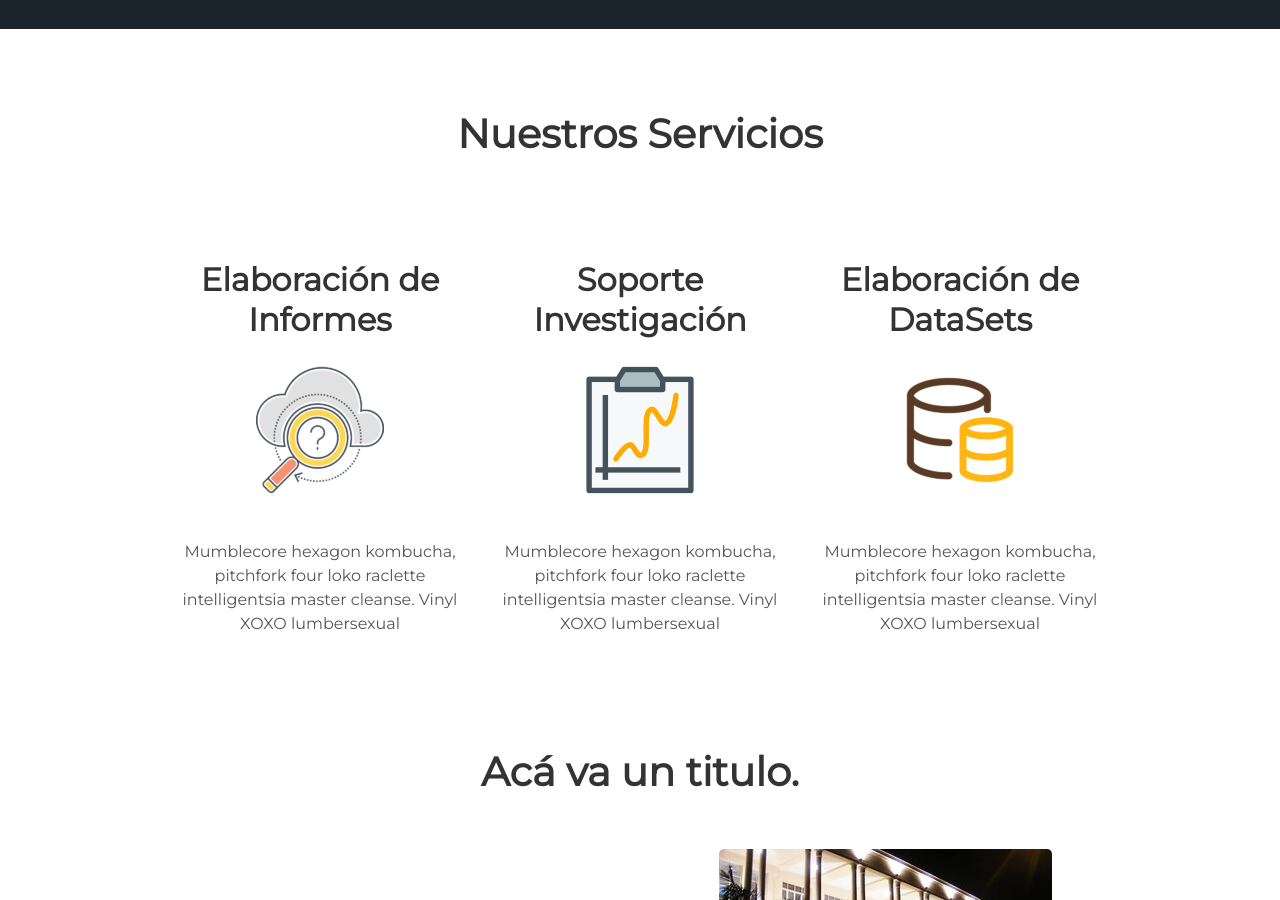
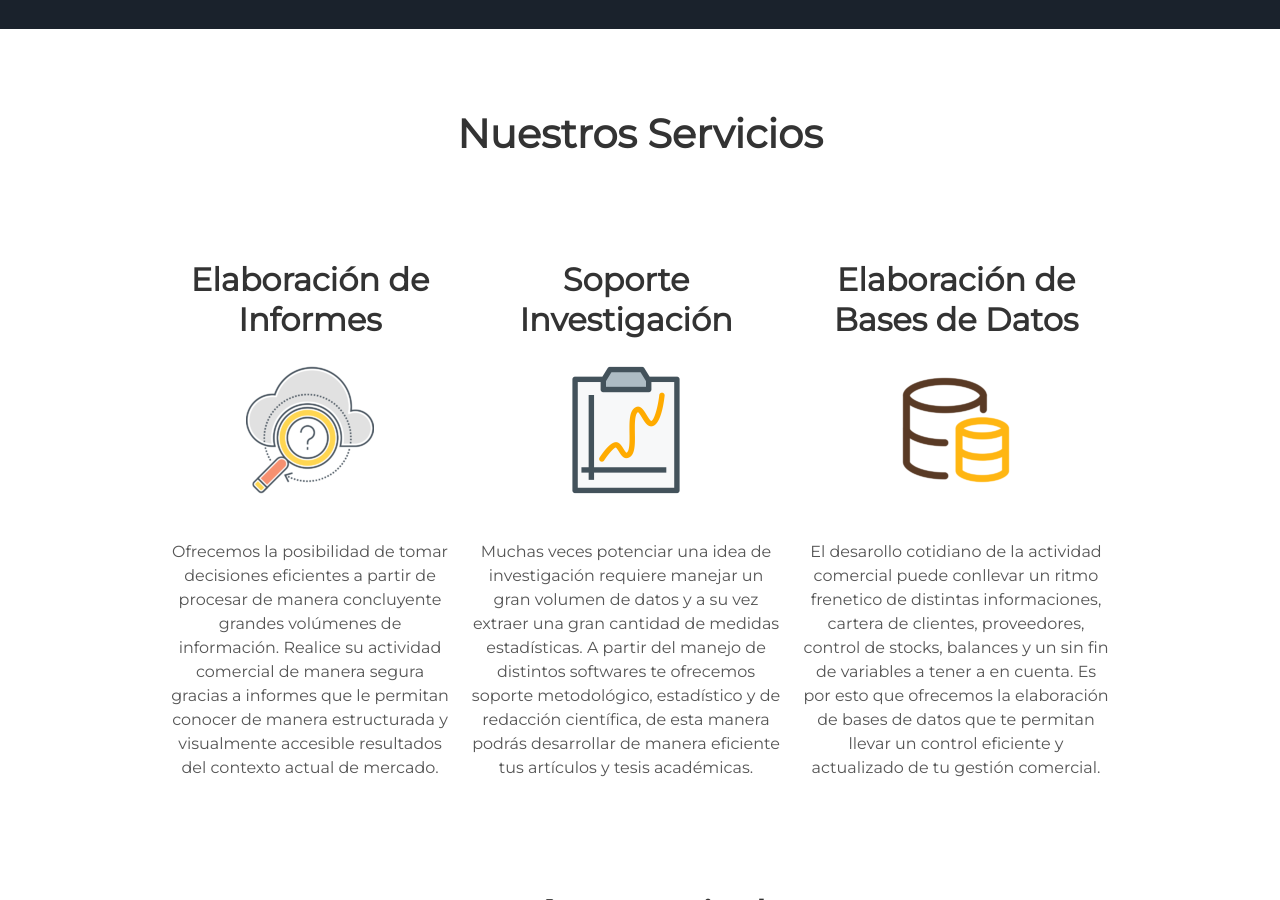
Before and after one commit to acristiansanchez/milimetric, a Jekyll site: the page built from index.html, in a window 1280 px wide and 900 px high, scrolled down 871 px. Built offline with Jekyll 4.4.1, drawn with Linux system fonts in a browser that asks for light colours.

Commit message:
Update about.html

```diff
--- a/_includes/about.html
+++ b/_includes/about.html
@@ -9,20 +9,23 @@
       <!-- <i class="devicon-pycharm-plain"></i> -->
       <!-- <i class="devicon-python-plain"></i> -->
       <!-- <i class="devicon-sass-original colored"></i> -->
-      <p>Mumblecore hexagon kombucha, pitchfork four loko raclette intelligentsia master cleanse.
-        Vinyl XOXO lumbersexual</p>
+      <p>Ofrecemos la posibilidad de tomar decisiones eficientes a partir de procesar de manera concluyente grandes volúmenes de información. Realice su actividad
+       comercial de manera segura gracias a informes que le permitan conocer de manera estructurada y visualmente accesible resultados del contexto actual de mercado.
+     </p>
     </div>
     <div class="tech">
       <h2>Soporte Investigación</h2>
          <img alt="Informes" src="{{ "/assets/img/cientifico.jpg" | prepend: site.baseurl }}" />
-      <p>Mumblecore hexagon kombucha, pitchfork four loko raclette intelligentsia master cleanse.
-        Vinyl XOXO lumbersexual</p>
+      <p>Muchas veces potenciar una idea de investigación requiere manejar un gran volumen de datos y a su vez extraer una gran cantidad de medidas estadísticas.
+       A partir del manejo de distintos softwares te ofrecemos soporte metodológico, estadístico y de redacción científica,
+       de esta manera podrás desarrollar de manera eficiente tus artículos y tesis académicas. </p>
     </div>
    <div class="tech">
-      <h2>Elaboración de DataSets</h2>
+      <h2>Elaboración de Bases de Datos</h2>
          <img alt="BaseDatos" src="{{ "/assets/img/base.jpg" | prepend: site.baseurl }}" />
-      <p>Mumblecore hexagon kombucha, pitchfork four loko raclette intelligentsia master cleanse.
-        Vinyl XOXO lumbersexual</p>
+      <p>El desarollo cotidiano de la actividad comercial puede conllevar un ritmo frenetico de distintas informaciones, cartera de clientes, proveedores, control de stocks, balances y un sin fin de variables a tener a en cuenta.
+         Es por esto que ofrecemos la elaboración de bases de datos que te permitan llevar un control eficiente y
+         actualizado de tu gestión comercial. </p>
     </div>
 
 </div>
```
